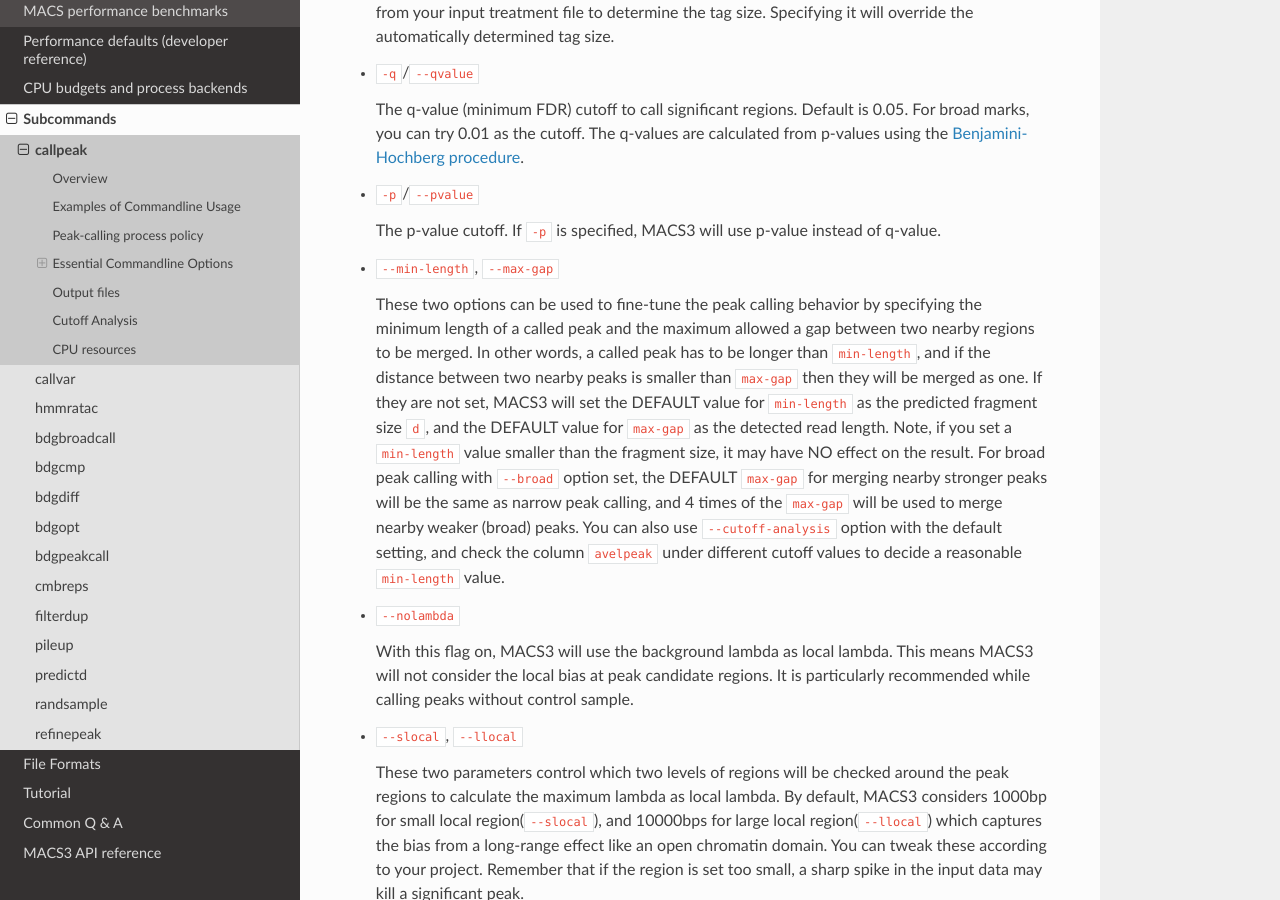
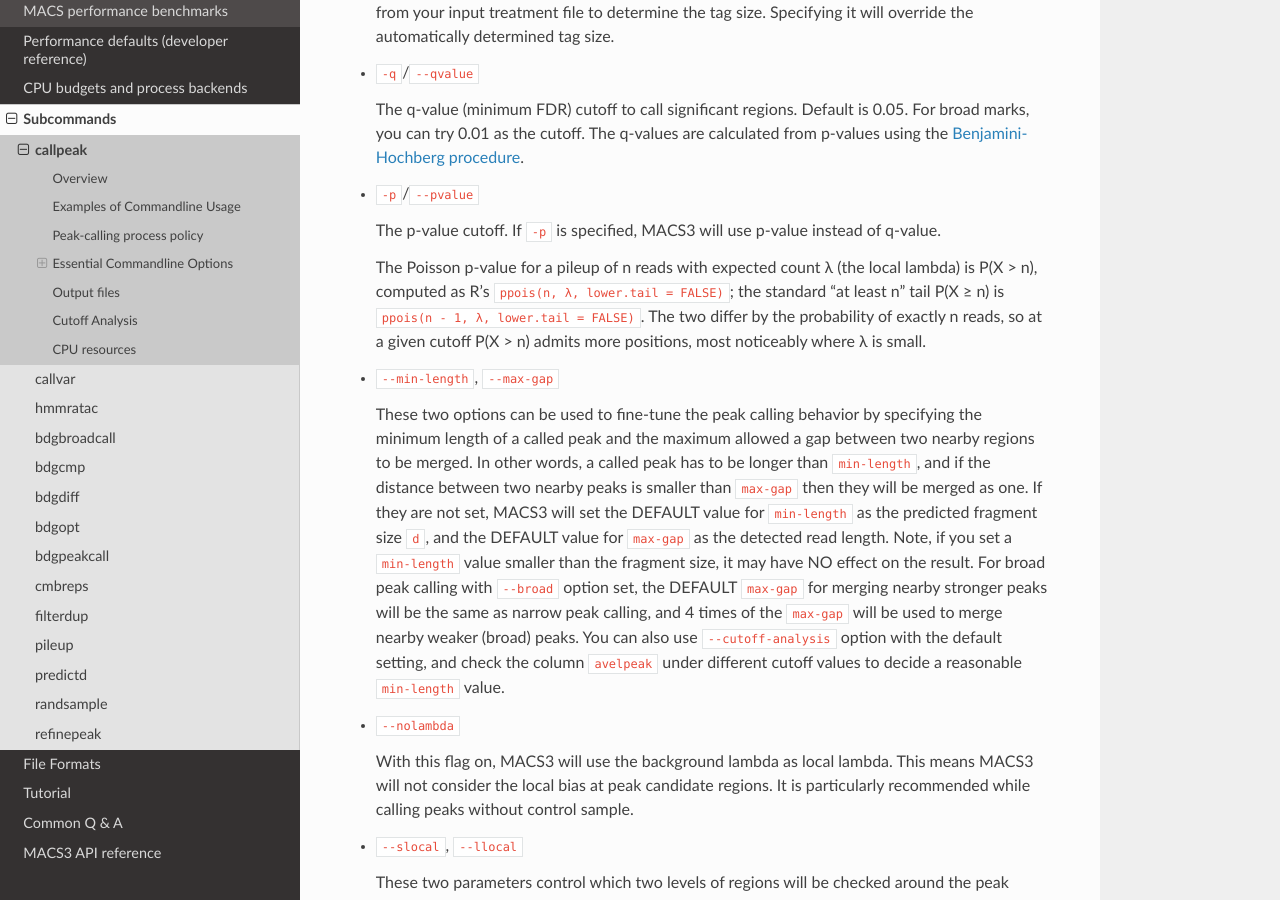
Before and after one commit to macs3-project/MACS, a Sphinx documentation site: the page built from docs/source/docs/callpeak.md, in a window 1280 px wide and 900 px high, scrolled down 5021 px. Built offline with Sphinx 7.4.7 and the Read the Docs theme 3.1.0, drawn with Linux system fonts in a browser that asks for light colours.

Commit message:
Docs: state the Poisson tail convention of the p-values (#778)
callpeak's -p/--pvalue and bdgcmp's ppois report P(X > n), as R's
ppois(n, lambda, lower.tail = FALSE). Say so, and give the expression
for the "at least n" tail P(X >= n), so users comparing MACS p-values
with other Poisson-based tools know where the difference comes from.
No code change.

Co-Authored-By: Claude Opus 5.5 <noreply@anthropic.com>
Claude-Session: https://claude.ai/code/session_01TaHntBDKuZJpMAAMenkC44

```diff
--- a/docs/source/docs/callpeak.md
+++ b/docs/source/docs/callpeak.md
@@ -282,6 +282,13 @@ serializing the tracks and preserves copy-on-write sharing.
 
   The p-value cutoff. If `-p` is specified, MACS3 will use p-value
   instead of q-value.
+
+  The Poisson p-value for a pileup of n reads with expected count λ
+  (the local lambda) is P(X > n), computed as R's
+  `ppois(n, λ, lower.tail = FALSE)`; the standard "at least n" tail
+  P(X ≥ n) is `ppois(n - 1, λ, lower.tail = FALSE)`. The two differ by the
+  probability of exactly n reads, so at a given cutoff P(X > n) admits
+  more positions, most noticeably where λ is small.
 
 - `--min-length`, `--max-gap`
 
```
Also changed, not shown: docs/source/docs/bdgcmp.md (+4 -1 lines).
